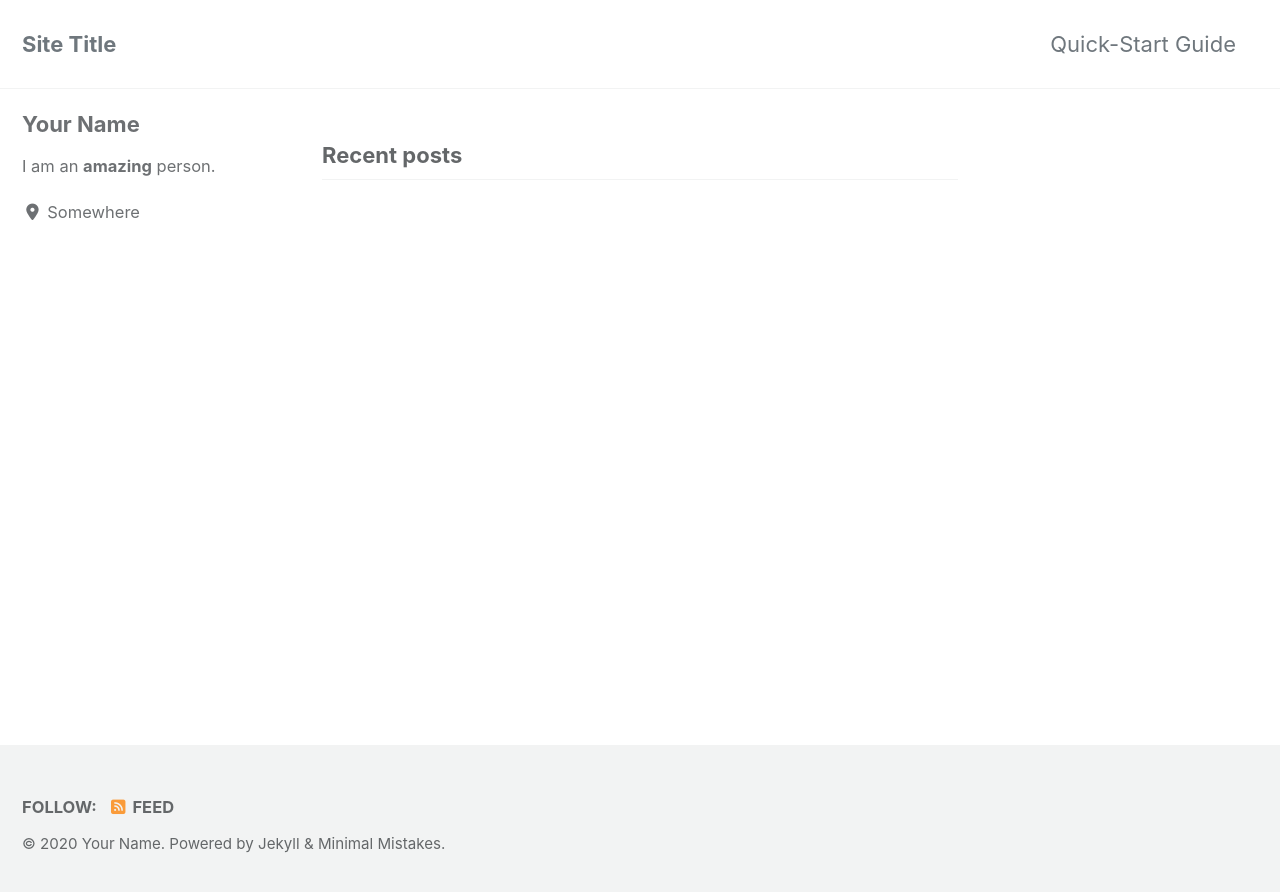
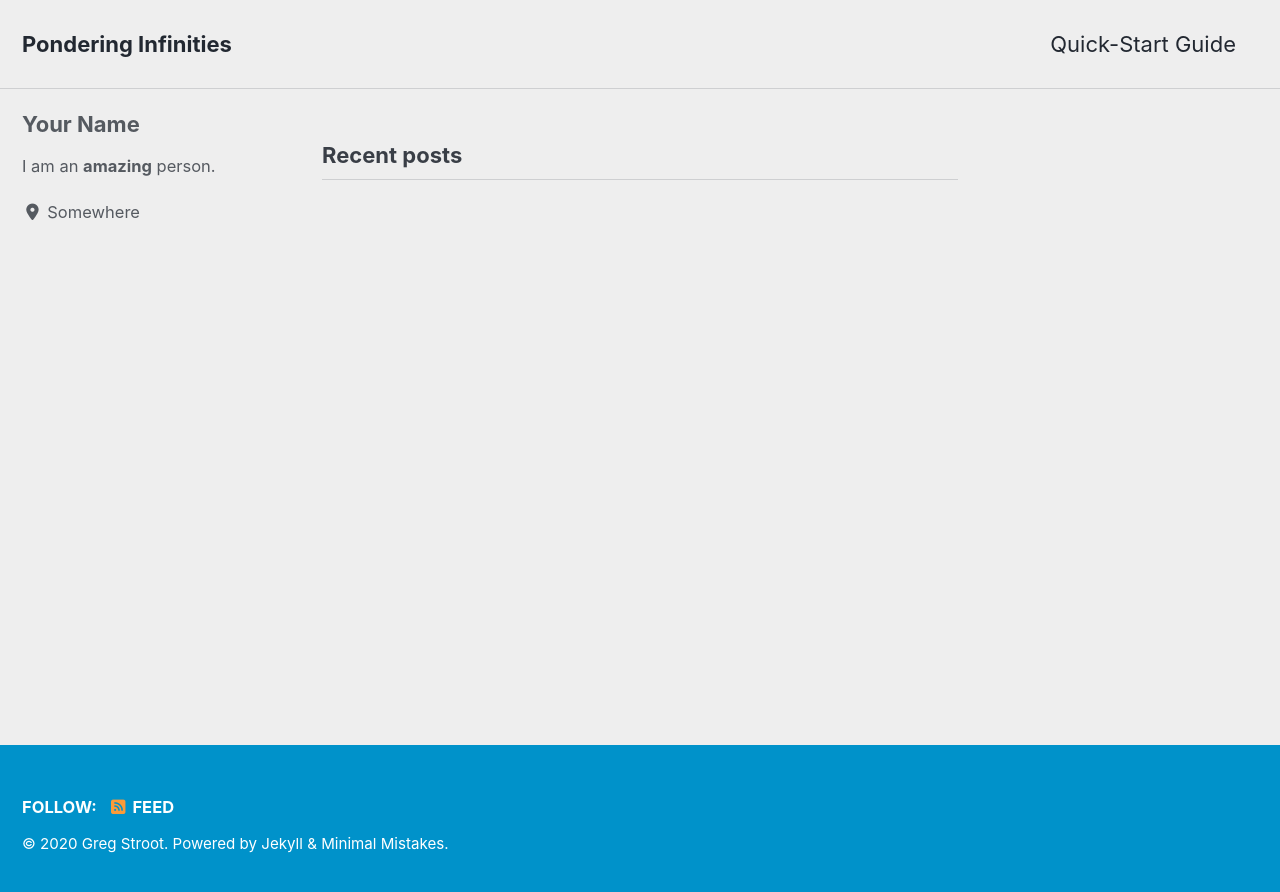
Before and after one commit to GregStroot/GregStroot.github.io, a Jekyll site: the page built from index.html, in a window 1280 px wide. Shown: the top 892 px of the page. Built offline with Jekyll 4.4.1, drawn with Linux system fonts in a browser that asks for light colours; cached includes are drawn as plain includes; nearby versions of some CDN libraries; the list of posts is cut into pages by our own code.

Commit message:
small update

```diff
--- a/_config.yml
+++ b/_config.yml
@@ -12,18 +12,18 @@
 
 # theme                  : "minimal-mistakes-jekyll"
 # remote_theme           : "mmistakes/minimal-mistakes"
-minimal_mistakes_skin    : "default" # "air", "aqua", "contrast", "dark", "dirt", "neon", "mint", "plum", "sunrise"
+minimal_mistakes_skin    : "air" # "air", "aqua", "contrast", "dark", "dirt", "neon", "mint", "plum", "sunrise"
 
 # Site Settings
 locale                   : "en-US"
-title                    : "Site Title"
+title                    : "Pondering Infinities"
 title_separator          : "-"
 subtitle                 : # site tagline that appears below site title in masthead
-name                     : "Your Name"
-description              : "An amazing website."
-url                      : # the base hostname & protocol for your site e.g. "https://mmistakes.github.io"
+name                     : "Greg Stroot"
+description              : "Thinking... Thinking..."
+url                      : "https://gregstroot.github.io" # the base hostname & protocol for your site e.g. "https://mmistakes.github.io"
 baseurl                  : # the subpath of your site, e.g. "/blog"
-repository               : # GitHub username/repo-name e.g. "mmistakes/minimal-mistakes"
+repository               : "gregstroot/gregstroot.github.io" # GitHub username/repo-name e.g. "mmistakes/minimal-mistakes"
 teaser                   : # path of fallback teaser image, e.g. "/assets/images/500x300.png"
 logo                     : # path of logo image to display in the masthead, e.g. "/assets/images/88x88.png"
 masthead_title           : # overrides the website title displayed in the masthead, use " " for no title
```
